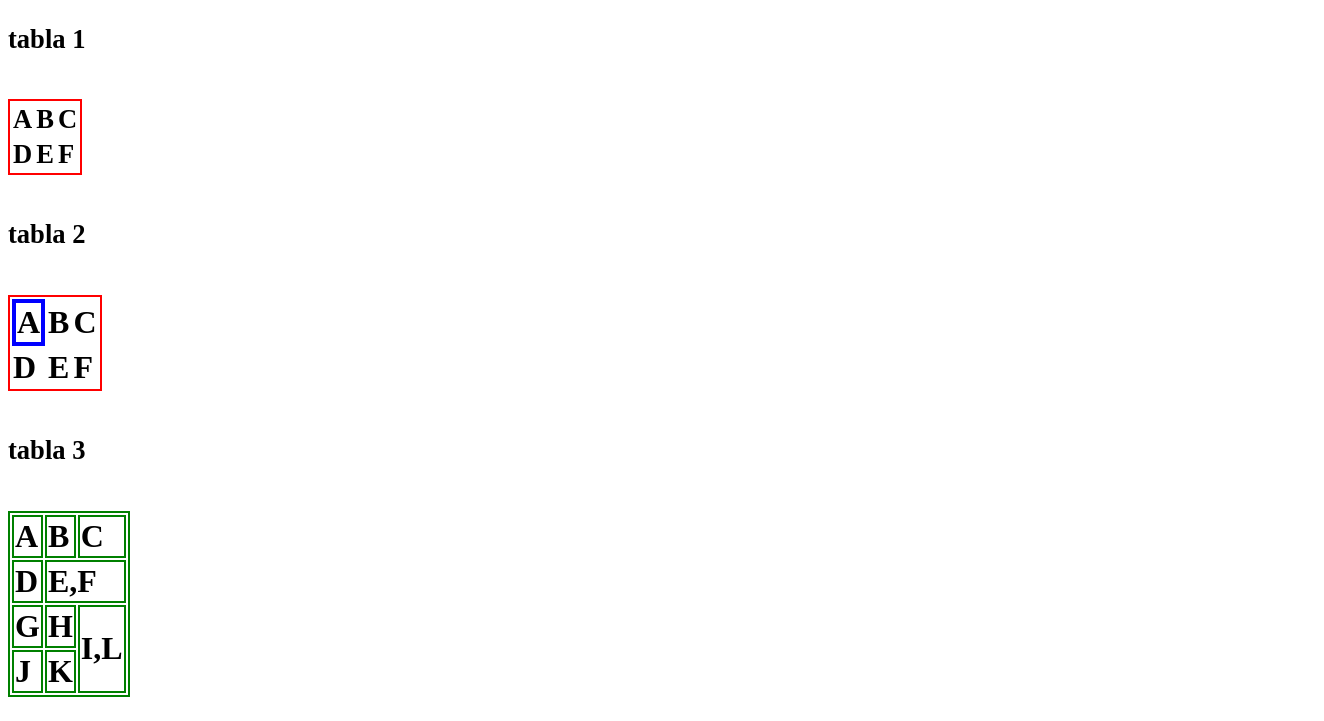
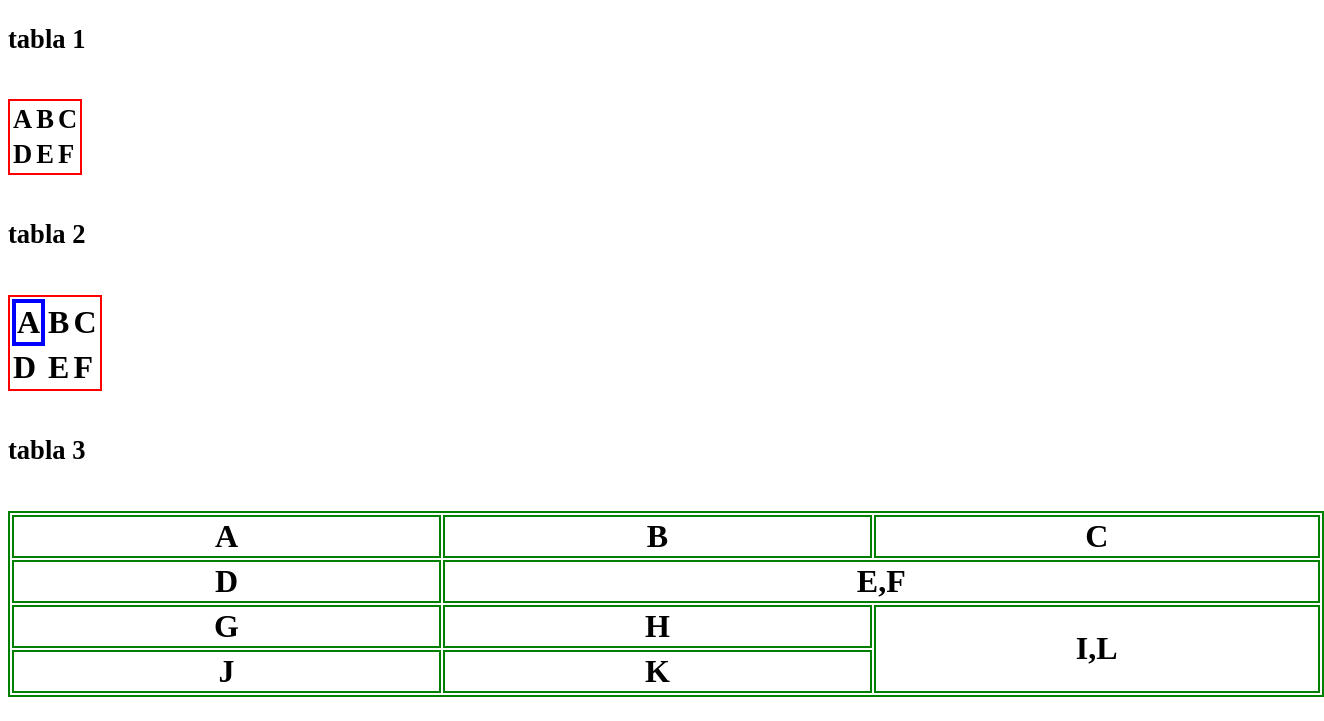
Before and after one commit to Monicaben/practica8, a plain HTML site: page index.html in a window 1280 px wide. Shown: the part 79-800 px from the top of the page, 1324 px wide, since content can reach past the window. Drawn offline with Linux system fonts and the light colour scheme.

Commit message:
Add files via upload

```diff
--- a/style.css
+++ b/style.css
@@ -3,3 +3,5 @@ td.A {border: blue 4px solid;}
 .table3 {border: green 2px solid;}
 
 .green {border: green 2px solid;}
+
+.green {border: green 2px solid; text-align: center; padding-left: 200px;padding-right: 200px;}
```
